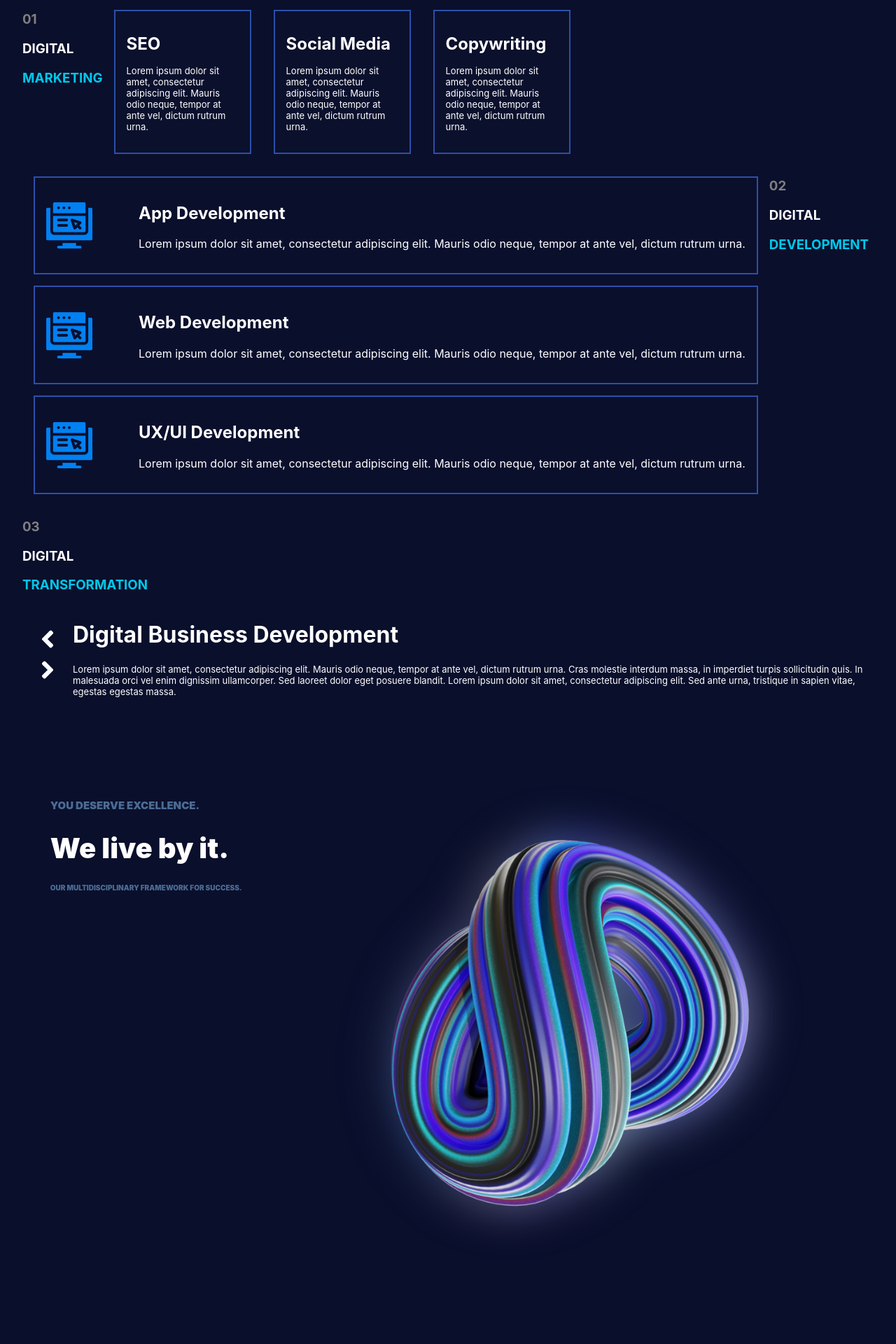
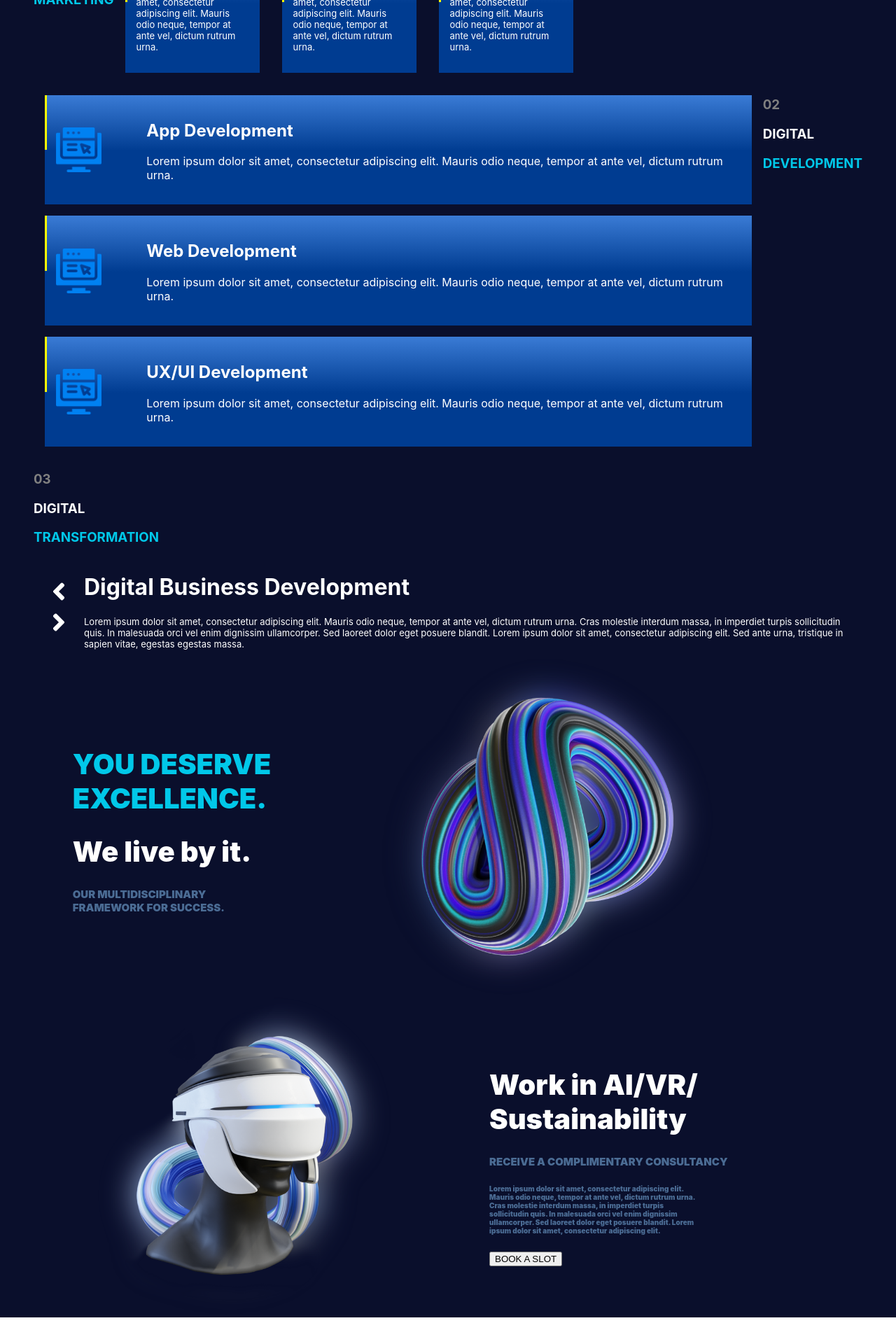
Before and after one commit to mohdkassar/dgl-website, a React (Create React App) app: page / in a window 1280 px wide. Shown: the part 860-2780 px from the top of the page at 70% size. After the commit the page ends 2742 px from the top, so only its background shows below. Built offline with nearby package versions, Linux system fonts and the light colour scheme.

Commit message:
services container styling sustainability/mission styling

```diff
--- a/src/components/banner/banner.css
+++ b/src/components/banner/banner.css
@@ -2,7 +2,8 @@
   display: flex;
   justify-content: space-around;
   align-items: flex-start;
-  padding: 5rem 3rem;
+  padding: 0rem 3rem;
+  margin-top: 5rem;
 }
 
 .dgl__banner_logo img {
--- a/src/components/mission/Mission.jsx
+++ b/src/components/mission/Mission.jsx
@@ -4,14 +4,20 @@ import mission_img from "../../assets/mission.png";
 
 const Mission = () => {
   return (
-    <div className="dgl__banner">
-      <div className="dgl__banner-header_container">
-        <h4>YOU DESERVE EXCELLENCE.</h4>
-        <h1>We live by it.</h1>
-        <h6>OUR MULTIDISCIPLINARY FRAMEWORK FOR SUCCESS.</h6>
+    <div className="dgl__mission">
+      <div className="dgl__mission-header_container">
+        <h1 style={{ color: "#01c8e9" }}>
+          <span>YOU DESERVE</span>
+          <span style={{ display: "block" }}>EXCELLENCE.</span>
+        </h1>
+        <h1 style={{ color: "white" }}>We live by it.</h1>
+        <h4>
+          <span>OUR MULTIDISCIPLINARY</span>
+          <span style={{ display: "block" }}>FRAMEWORK FOR SUCCESS.</span>
+        </h4>
       </div>
-      <div className="dgl__banner_logo">
-        <img src={mission_img} alt="banner" />
+      <div className="dgl__mission_logo">
+        <img src={mission_img} style={{ width: "60%" }} alt="mission" />
       </div>
     </div>
   );
--- a/src/components/mission/mission.css
+++ b/src/components/mission/mission.css
@@ -0,0 +1,114 @@
+.dgl__mission {
+  display: flex;
+  justify-content: center;
+  align-items: center;
+}
+
+.dgl__mission-header_container {
+  text-align: left;
+}
+
+.dgl__mission-header_container h1 {
+  color: #fff;
+  font-family: var(--font-family);
+  font-weight: 1000;
+  font-size: 40px;
+}
+
+.dgl__mission-header_container h4 {
+  color: #4b6c94;
+  font-family: var(--font-family);
+  font-weight: 1000;
+  font-size: 15px;
+}
+
+.dgl__mission-header_container h6 {
+  color: #4b6c94;
+  font-family: var(--font-family);
+  font-weight: 1000;
+  font-size: 10px;
+  text-align: left;
+  width: 300px; /* whatever width you want */
+}
+
+.woms__mission-join {
+  display: flex;
+  align-items: center;
+}
+
+.dgl__mission-join {
+  align-items: center;
+  width: 30%;
+  flex-flow: row wrap;
+  box-sizing: border-box;
+  display: flex;
+  place-content: flex-start space-between;
+  align-items: center;
+  border: 1px solid #2662c3;
+  overflow: hidden; /*  added  */
+  padding: 0.1rem;
+}
+
+.dgl__mission-join-icon {
+  color: #fff;
+}
+
+.dgl__mission-join-content {
+  color: #fff;
+  border-width: 2px;
+}
+
+.dgl__mission-join-content p {
+  font-size: 10px;
+}
+
+.woms__mission-join button,
+.woms__mission-menu_container button {
+  padding: 0.7rem 1rem;
+  color: #fff;
+  background-size: 200% auto;
+  font-family: var(--font-family);
+  font-weight: 500;
+  font-size: 20px;
+  line-height: 15px;
+  cursor: pointer;
+  border-radius: 5px;
+  transition: 0.5s;
+  box-shadow: 0 0 5px rgb(176, 140, 204);
+  display: inline-block;
+  border: 0px;
+  background-image: linear-gradient(
+    to right,
+    #00d2ff 0%,
+    #3a7bd5 51%,
+    #00d2ff 100%
+  );
+}
+
+.woms__mission-join button:hover {
+  background-position: right center;
+}
+
+@media screen and (max-width: 700px) {
+  .woms__mission-header_container h1 {
+    font-weight: 1000;
+    font-size: 55px;
+    padding: 1rem 0rem;
+  }
+  .woms__mission_logo img {
+    width: 100%;
+    height: 100%;
+  }
+}
+
+@media screen and (max-width: 550px) {
+  .woms__mission-header_container h1 {
+    font-weight: 1000;
+    font-size: 45px;
+    padding: 1rem 0rem;
+  }
+  .woms__mission_logo img {
+    width: 100%;
+    height: 6100%;
+  }
+}
--- a/src/components/services/services.css
+++ b/src/components/services/services.css
@@ -5,7 +5,7 @@
   align-items: flex-start;
   text-align: left;
   flex-direction: column;
-  padding: 2rem;
+  padding: 0rem 3rem;
 }
 
 .dgl_services-headline-title {
@@ -30,13 +30,31 @@
 .dgl_services-digital-marketing-option-1,
 .dgl_services-digital-marketing-option-2,
 .dgl_services-digital-marketing-option-3 {
-  border-style: solid solid solid solid;
-  border: 2px solid #2c4faa;
   background-size: 200% auto;
   margin: 1rem 1rem;
   width: 10rem;
   background-color: #0b102d;
   padding: 1rem 1rem;
+  background-image: linear-gradient(
+    to bottom,
+    #3a7bd5 0%,
+    #003c91 51%,
+    #003c91 100%
+  );
+  position: relative;
+  flex-grow: 1;
+}
+
+.dgl_services-digital-marketing-option-1:before,
+.dgl_services-digital-marketing-option-2:before,
+.dgl_services-digital-marketing-option-3:before {
+  content: "";
+  position: absolute;
+  width: 1px;
+  height: 50%;
+  bottom: 50%;
+  left: 0%;
+  border-left: 3px solid yellow;
 }
 
 .dgl_services-digital-marketing-option-1 h1,
@@ -62,10 +80,26 @@
   display: flex;
   align-items: center;
   color: #fff;
-  border-style: solid solid solid solid;
-  border: 2px solid #2c4faa;
   margin: 1rem 1rem;
   padding: 1rem 1rem;
+  background-image: linear-gradient(
+    to bottom,
+    #3a7bd5 0%,
+    #003c91 51%,
+    #003c91 100%
+  );
+  position: relative;
+  flex-grow: 1;
+}
+
+.dgl_services-digital-development-dev-1:before {
+  content: "";
+  position: absolute;
+  width: 1px;
+  height: 50%;
+  bottom: 50%;
+  left: 0%;
+  border-left: 3px solid yellow;
 }
 
 .dgl_services-digital-development-dev-1-icon {
--- a/src/components/sustainability/Sustainability.jsx
+++ b/src/components/sustainability/Sustainability.jsx
@@ -4,12 +4,15 @@ import ai_img from "../../assets/ai.png";
 
 const Sustainability = () => {
   return (
-    <div className="dgl__banner">
-      <div className="dgl__banner_logo">
-        <img src={ai_img} alt="banner" />
+    <div className="dgl__sustainabilty">
+      <div className="dgl__sustainabilty_logo">
+        <img src={ai_img} alt="sustainabilty" style={{ width: "60%" }} />
       </div>
-      <div className="dgl__banner-header_container">
-        <h1>Work in AI/VR/Sustainability</h1>
+      <div className="dgl__sustainabilty-header_container">
+        <h1>
+          <span>Work in AI/VR/</span>
+          <span style={{ display: "block" }}>Sustainability</span>
+        </h1>
         <h4>RECEIVE A COMPLIMENTARY CONSULTANCY</h4>
         <h6>
           Lorem ipsum dolor sit amet, consectetur adipiscing elit. Mauris odio
--- a/src/components/sustainability/sustainability.css
+++ b/src/components/sustainability/sustainability.css
@@ -0,0 +1,114 @@
+.dgl__sustainabilty {
+  display: flex;
+  justify-content: start;
+  align-items: center;
+}
+
+.dgl__sustainabilty-header_container {
+  text-align: left;
+}
+
+.dgl__sustainabilty-header_container h1 {
+  color: #fff;
+  font-family: var(--font-family);
+  font-weight: 1000;
+  font-size: 40px;
+}
+
+.dgl__sustainabilty-header_container h4 {
+  color: #4b6c94;
+  font-family: var(--font-family);
+  font-weight: 1000;
+  font-size: 15px;
+}
+
+.dgl__sustainabilty-header_container h6 {
+  color: #4b6c94;
+  font-family: var(--font-family);
+  font-weight: 1000;
+  font-size: 10px;
+  text-align: left;
+  width: 300px; /* whatever width you want */
+}
+
+.woms__sustainabilty-join {
+  display: flex;
+  align-items: center;
+}
+
+.dgl__sustainabilty-join {
+  align-items: center;
+  width: 30%;
+  flex-flow: row wrap;
+  box-sizing: border-box;
+  display: flex;
+  place-content: flex-start space-between;
+  align-items: center;
+  border: 1px solid #2662c3;
+  overflow: hidden; /*  added  */
+  padding: 0.1rem;
+}
+
+.dgl__sustainabilty-join-icon {
+  color: #fff;
+}
+
+.dgl__sustainabilty-join-content {
+  color: #fff;
+  border-width: 2px;
+}
+
+.dgl__sustainabilty-join-content p {
+  font-size: 10px;
+}
+
+.woms__sustainabilty-join button,
+.woms__sustainabilty-menu_container button {
+  padding: 0.7rem 1rem;
+  color: #fff;
+  background-size: 200% auto;
+  font-family: var(--font-family);
+  font-weight: 500;
+  font-size: 20px;
+  line-height: 15px;
+  cursor: pointer;
+  border-radius: 5px;
+  transition: 0.5s;
+  box-shadow: 0 0 5px rgb(176, 140, 204);
+  display: inline-block;
+  border: 0px;
+  background-image: linear-gradient(
+    to right,
+    #00d2ff 0%,
+    #3a7bd5 51%,
+    #00d2ff 100%
+  );
+}
+
+.woms__sustainabilty-join button:hover {
+  background-position: right center;
+}
+
+@media screen and (max-width: 700px) {
+  .woms__sustainabilty-header_container h1 {
+    font-weight: 1000;
+    font-size: 55px;
+    padding: 1rem 0rem;
+  }
+  .woms__sustainabilty_logo img {
+    width: 100%;
+    height: 100%;
+  }
+}
+
+@media screen and (max-width: 550px) {
+  .woms__sustainabilty-header_container h1 {
+    font-weight: 1000;
+    font-size: 45px;
+    padding: 1rem 0rem;
+  }
+  .woms__sustainabilty_logo img {
+    width: 100%;
+    height: 6100%;
+  }
+}
```
